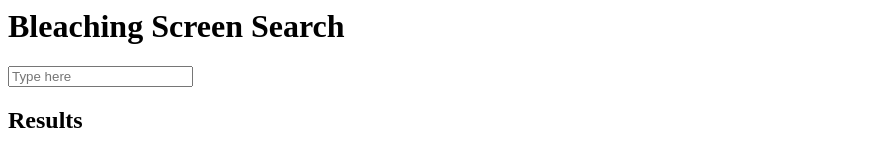
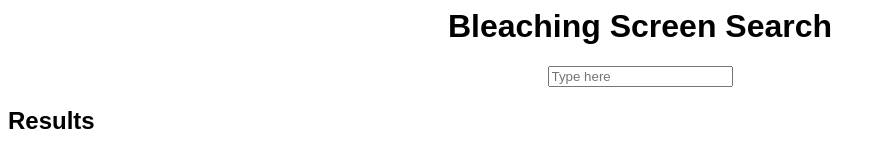
Before and after one commit to elliettb/chemical-screen-tool, a plain HTML site: page index.html in a window 1280 px wide. Shown: the whole page, without its empty margins (0-886 px from the left). Drawn offline with Linux system fonts and the light colour scheme.

Commit message:
added styles

```diff
--- a/index.html
+++ b/index.html
@@ -3,13 +3,16 @@
 <head>
     <!-- <script defer src="./index.js"></script> -->
     <title>Bleaching Screen Search</title>
+    <link rel="stylesheet" href="styles.css">
 </head>
 
 <body>
     <h1>
         Bleaching Screen Search
     </h1>
-    <input type="search" placeholder="Type here">
+    <div>
+        <input type="search" placeholder="Type here">
+    </div>
     <h2>Results</h2>
 </body>
 
--- /dev/null
+++ b/styles.css
@@ -0,0 +1,11 @@
+* {
+    font-family: sans-serif;
+}
+
+h1 {
+    text-align: center;
+}
+
+div {
+    text-align: center;
+}
```
